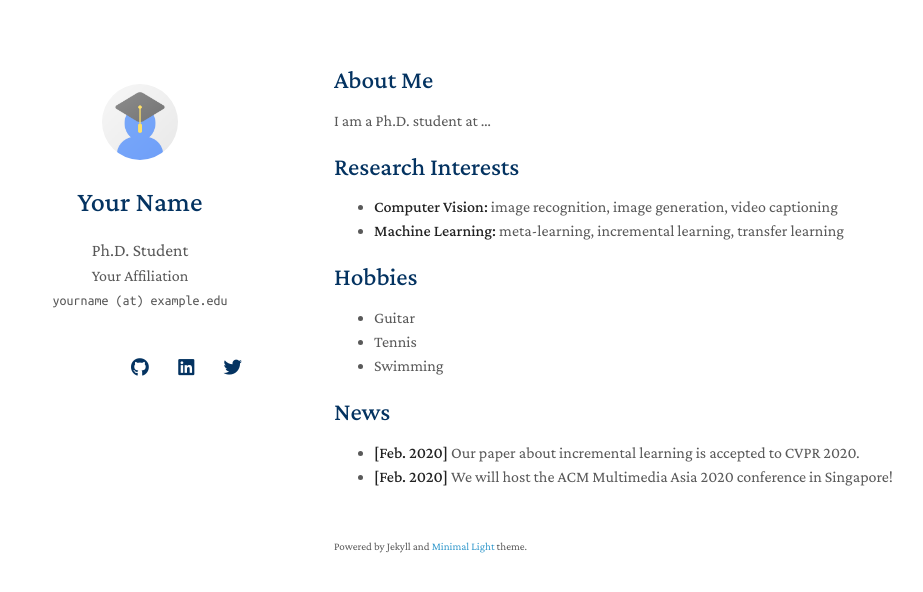
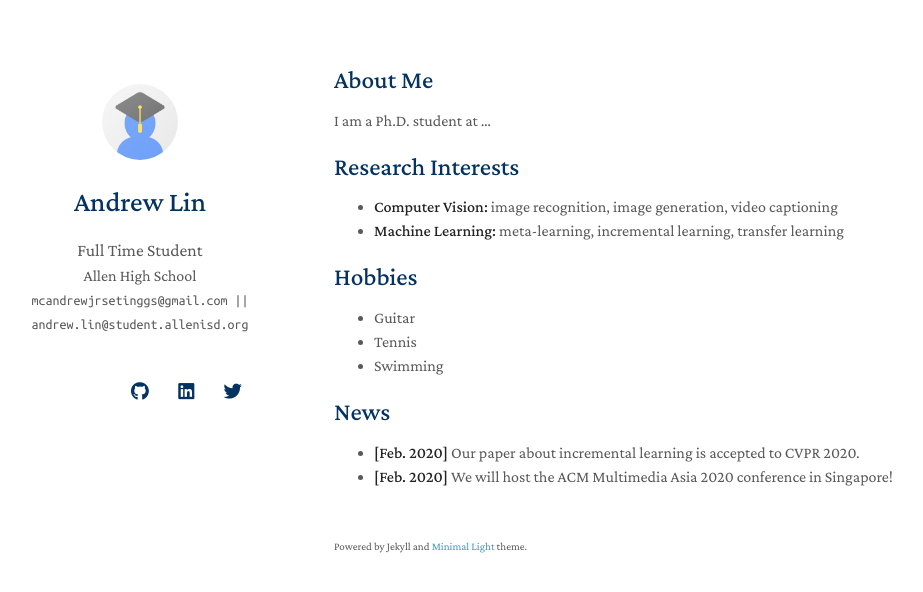
Before and after one commit to Fangedan/Personal-Webpage-CVMC, a Jekyll site: the page built from index.md, in a window 1280 px wide. Shown: the top 592 px of the page, without its empty margins (136-1059 px from the left). Built offline with Jekyll 4.4.1, drawn with Linux system fonts in a browser that asks for light colours; nearby versions of some CDN libraries; a style sheet for code colours, icons or effects is not loaded; our own code applies the rules of GitHub Pages for plain Markdown files.

Commit message:
Update _config.yml - basic info

```diff
--- a/_config.yml
+++ b/_config.yml
@@ -1,8 +1,8 @@
 # Basic Information
-title: Your Name
-position: Ph.D. Student
-affiliation: Your Affiliation
-email: yourname (at) example.edu
+title: Andrew Lin
+position: Full Time Student
+affiliation: Allen High School
+email: mcandrewjrsetinggs@gmail.com || andrew.lin@student.allenisd.org
 
 # Search Engine Optimization (SEO)
 # The following information is used to improve the website traffic from search engines, e.g., Google.
```
